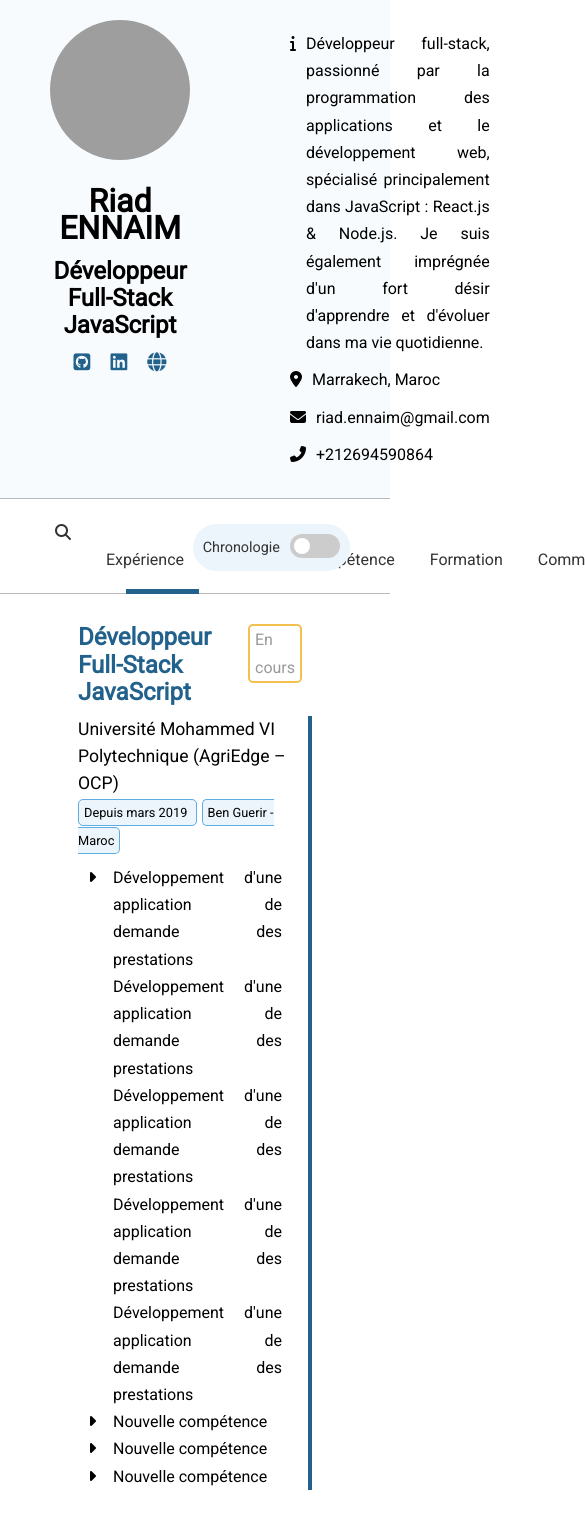
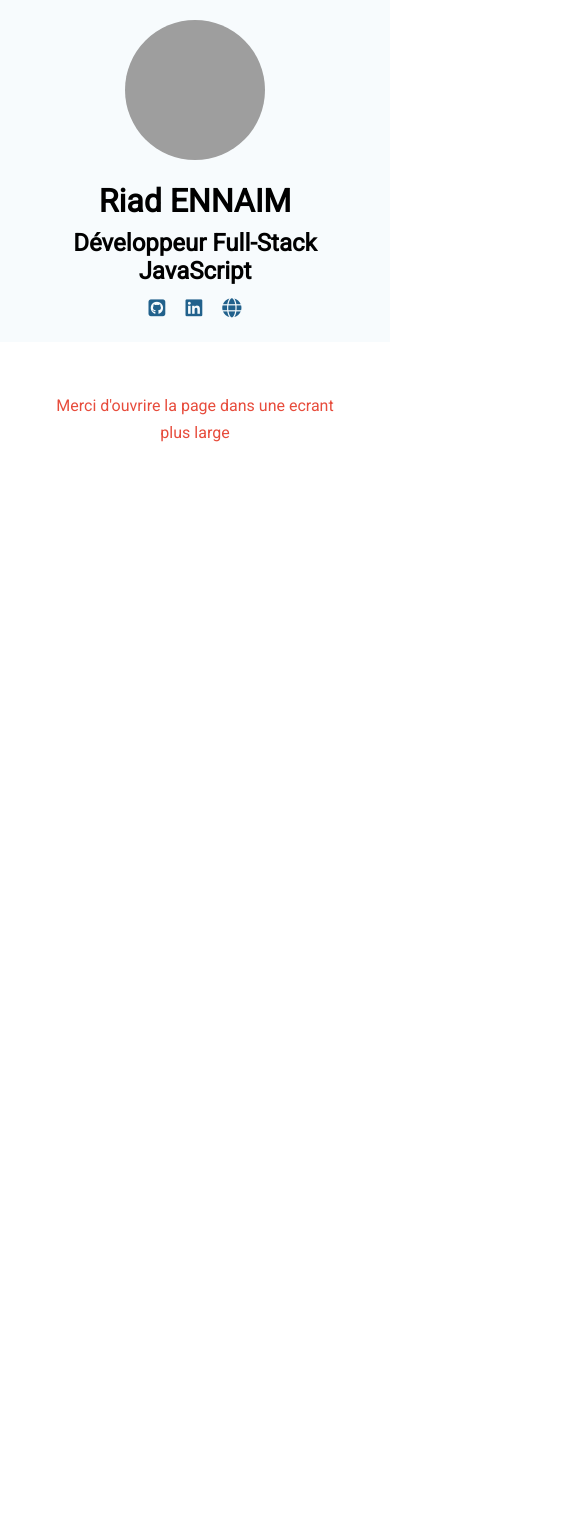
Before and after one commit to Riad-ENNAIM/cv, a React (Create React App) app in the folder client/: page / in a window 390 px wide. Shown: the top 1515 px of the page, 585 px wide, since content can reach past the window. After the commit the page ends 844 px from the top, so only its background shows below. Built offline with nearby package versions, Linux system fonts and the light colour scheme; no server answers; grey boxes are pictures that could not be loaded; the HTML template or start-up script is replaced by a standard one.

Commit message:
Add Media Queries && Alert For Review Without Rating

```diff
--- a/client/src/App.css
+++ b/client/src/App.css
@@ -28,7 +28,7 @@ a {
 }
 
 /* ---------- Utils ---------- */
-.page {
+#page {
   display: flex;
   width: 100%;
   min-height: 60vh;
@@ -96,6 +96,13 @@ a {
   margin-right: 5px;
 }
 
+.tag-alert {
+  background: #E74C3C;
+  color: #fff;
+  padding: 0 5px;
+  border-radius: 5px;
+}
+
 .tag-flash {
   color: #999;
   border: #f4c150 solid 1px;
@@ -128,7 +135,7 @@ a {
 
 /* - Btn - */
 .btn {
-  max-width: 200px;
+  /* max-width: 200px; */
   font-size: 1.2em;
   padding: 10px;
   border-radius: 5px;
@@ -695,6 +702,17 @@ ul li.milestone-action span.number span {
   border-bottom: #999 solid 1px;
 }
 
+.review .review-content .tag-alert {
+  font-size: 0.7em;
+}
+
+.review .review-content .rating-alert {
+  padding: 5px;
+  border: #E74C3C solid 2px;
+  border-radius: 50%;
+  margin-bottom: 5px;
+}
+
 .review .review-content .toggle-form {
   color: #F1948A;
 }
@@ -712,11 +730,7 @@ ul li.milestone-action span.number span {
   resize: vertical;
 }
 
-
-
-
-
-
+/* ---------- Review Form ---------- */
 #wisdom {
   background: #16A085;
   color: #ABEBC6;
@@ -744,3 +758,75 @@ ul li.milestone-action span.number span {
 #main-footer .footer-copyright .owner {
   color: #21618C
 }
+
+/* large */
+@media(min-width: 767px) {
+  #smallScreen {
+    display: none;
+  }
+}
+
+/* medium */
+@media(min-width: 767px) and (max-width: 1060px) {
+  #main-header .main-info,
+  #navbar ul li:first-child,
+  #navbar ul li.timeline-switcher {
+    display: none;
+  }
+
+  .skill {
+    width: 300px;
+    padding: 10px;
+  }
+}
+
+/* Small */
+@media(max-width: 767px) {
+  #main-header,
+  #navbar,
+  #page,
+  #main-footer,
+  #wisdom {
+    display: none;
+  }
+
+  #smallScreen {
+    display: block;
+  }
+
+  #smallScreen .small-screen-header {
+    display: flex;
+    padding: 20px 0;
+    background: #f7fbfd;
+  }
+
+  #smallScreen .small-screen-header .main-title {
+    flex: 2;
+    padding: 0 50px;
+    text-align: center;
+  }
+
+  #smallScreen .small-screen-header .main-title img {
+    width: 140px;
+    height: 140px;
+    object-fit: cover;
+    border-radius: 50%;
+    margin-bottom: 20px;
+  }
+
+  #smallScreen .small-screen-header .main-title .links a {
+    color: #21618C;
+    font-size: 1.2em;
+    margin: 0 10px;
+  }
+
+  #smallScreen .small-screen-header .main-title .links a:hover {
+    transform: scale(1.2);
+  }
+
+  #smallScreen .small-screen-body {
+    text-align: center;
+    padding: 50px;
+    color: #E74C3C;
+  }
+}
--- a/client/src/App.js
+++ b/client/src/App.js
@@ -9,6 +9,7 @@ import ProjectsPage from './components/pages/ProjectsPage';
 import TrainingPage from './components/pages/TrainingPage';
 import ReviewsPage from './components/pages/ReviewsPage';
 import Footer from './components/layout/Footer';
+import SmallScreen from './components/utils/SmallScreen';
 
 import NavbarState from './context/navbar/NavbarState';
 import ReviewState from './context/review/ReviewState';
@@ -20,8 +21,9 @@ const App = () => {
     <NavbarState>
       <ReviewState>
         <Router>
+          <SmallScreen />
           <Header />
-          <div className="page">
+          <div id="page">
             <Switch>
               <Route exact path="/" component={Home} />
               <Route exact path="/search" component={SearchPage} />
--- a/client/src/components/layout/HeaderTitle.js
+++ b/client/src/components/layout/HeaderTitle.js
@@ -11,7 +11,7 @@ const HeaderTitle = () => {
       <div className="links container justify-content-center">
         <a href="https://github.com/Riad-ENNAIM/" target="_blank" rel="noopener noreferrer" title="GitHub"><i className="fab fa-github-square"></i></a>
         <a href="https://www.linkedin.com/in/riad-ennaim/" target="_blank" rel="noopener noreferrer" title="Linkedin"><i className="fab fa-linkedin"></i></a>
-        <a href="https://www.doyoubuzz.com/riad-ennaim" target="_blank" rel="noopener noreferrer" title="Site Web"><i className="fas fa-globe"></i></a>
+        <a href="https://riad-ennaim.github.io/bio/" target="_blank" rel="noopener noreferrer" title="Site Web"><i className="fas fa-globe"></i></a>
       </div>
     </div>
   );
--- a/client/src/components/reviews/ReviewForm.js
+++ b/client/src/components/reviews/ReviewForm.js
@@ -1,6 +1,5 @@
 import React, { useState, useContext, useEffect, useRef } from 'react';
 import Rating from '../utils/Rating';
-import typingSpinner from '../../images/typing.gif';
 
 import ReviewContext from '../../context/review/reviewContext';
 
@@ -25,6 +24,7 @@ const ReviewForm = () => {
   });
   const [isTypingComment, setIsTypingComment] = useState(true);
   const [isSending, setIsSending] = useState(false);
+  const [showAlert, setShowAlert] = useState(false);
 
   const onChange = e => setReview({...review, [e.target.name]: e.target.value});
 
@@ -56,8 +56,7 @@ const ReviewForm = () => {
       x: 'AB6',
       y: 'ABC',
       z: '678'
-    }
-
+    };
     const name = review.username.replace(/[^A-Z a-z]/g, '').replace(/\s+/g, " ").trim().split(' ');
     const firstLetter = name[0].slice(0,1);
     const lastLetter = name.length > 1 ? name[1].slice(0,1) : name[0].slice(name[0].length - 1);
@@ -70,13 +69,18 @@ const ReviewForm = () => {
 
   const onSubmit = e => {
     e.preventDefault();
+
+    if(review.rating === 0 && !showAlert) {
+      setShowAlert(true);
+      return;
+    }
+
+    setIsSending(true);
     addReview({
       ...review,
       username: review.username.replace(/\s+/g, " ").trim(), // Remove extrat white spaces
       comment: review.comment.replace(/\n\r?/g, '<br />') // Add line breaks
     });
-    // toggleForm();
-    setIsSending(true);
   };
 
   const closeForm = () => toggleForm();
@@ -109,10 +113,20 @@ const ReviewForm = () => {
 
         <div className="review-content">
           <div className="container justify-content-space-between align-items-center">
-            <Rating
-              isActive={true}
-              onClickStar={value => setReview({ ...review, rating: value + 1 })} rating={review.rating}
-            />
+            <div className={showAlert && review.rating === 0 ? 'rating-alert' : ''}>
+              <Rating
+                isActive={true}
+                onClickStar={value => setReview({ ...review, rating: value + 1 })} rating={review.rating}
+              />
+            </div>
+            {
+              showAlert && review.rating === 0 ?
+                <span className="tag-alert">
+                  Vous pouvez ajouter une note !
+                </span>
+              :
+                null
+            }
 
             <div className="toggle-form" onClick={closeForm}>
               <i className="fas fa-times"></i>
@@ -135,7 +149,7 @@ const ReviewForm = () => {
       <div className="container justify-content-center align-items-center">
         <input
           type="submit"
-          value="Commenter"
+          value={`Commenter ${showAlert && review.rating === 0 ? 'avec une note 0/5' : ''}`}
           className={`btn btn-center ${isSending ? 'btn-disabled' : 'btn-primary'}`}
           disabled={isSending}
         />
--- /dev/null
+++ b/client/src/components/utils/SmallScreen.js
@@ -0,0 +1,18 @@
+import React from 'react';
+import HeaderTitle from '../layout/HeaderTitle';
+
+export default () => {
+  return (
+    <div id="smallScreen">
+      <div class="small-screen-header">
+        <HeaderTitle />
+      </div>
+
+      <div class="small-screen-body">
+        <p>
+          Merci d'ouvrire la page dans une ecrant plus large
+        </p>
+      </div>
+    </div>
+  )
+}
```
